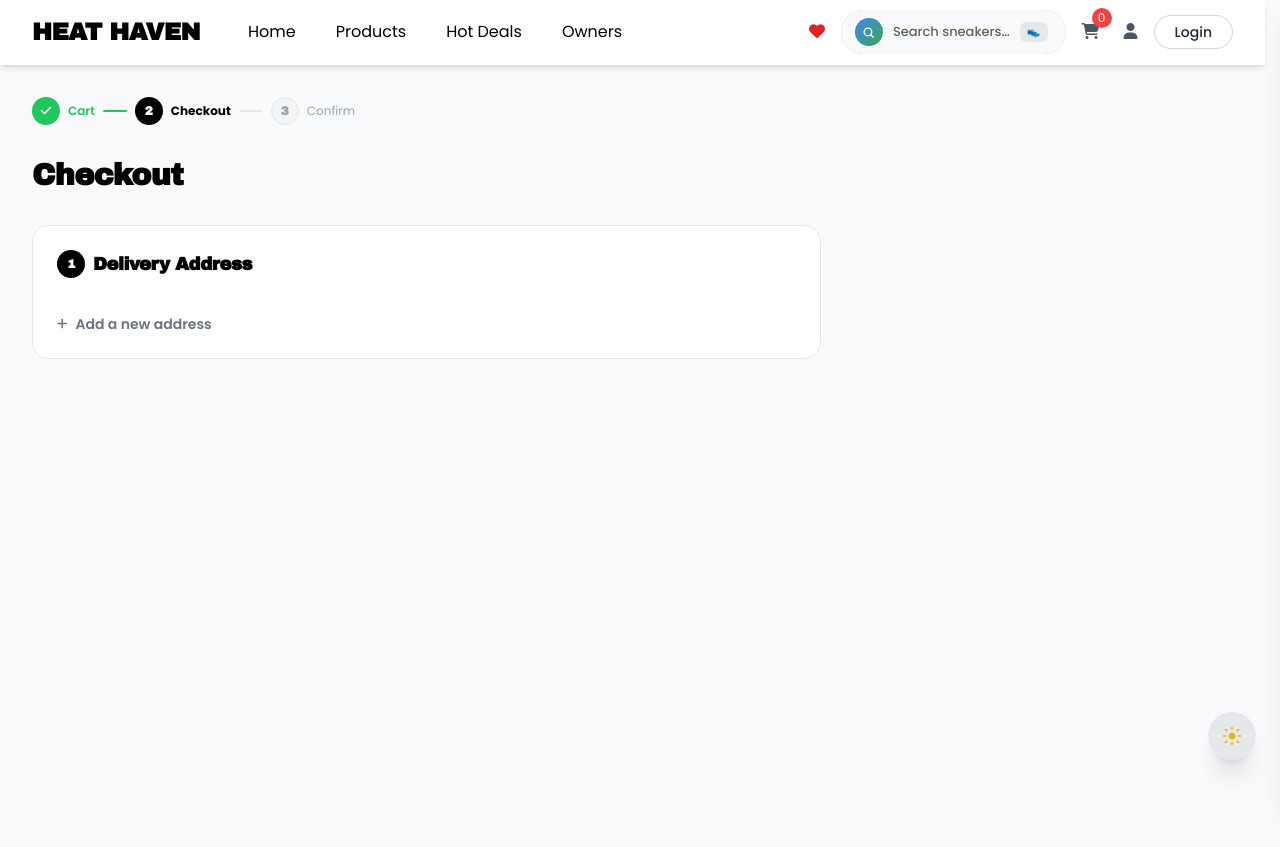
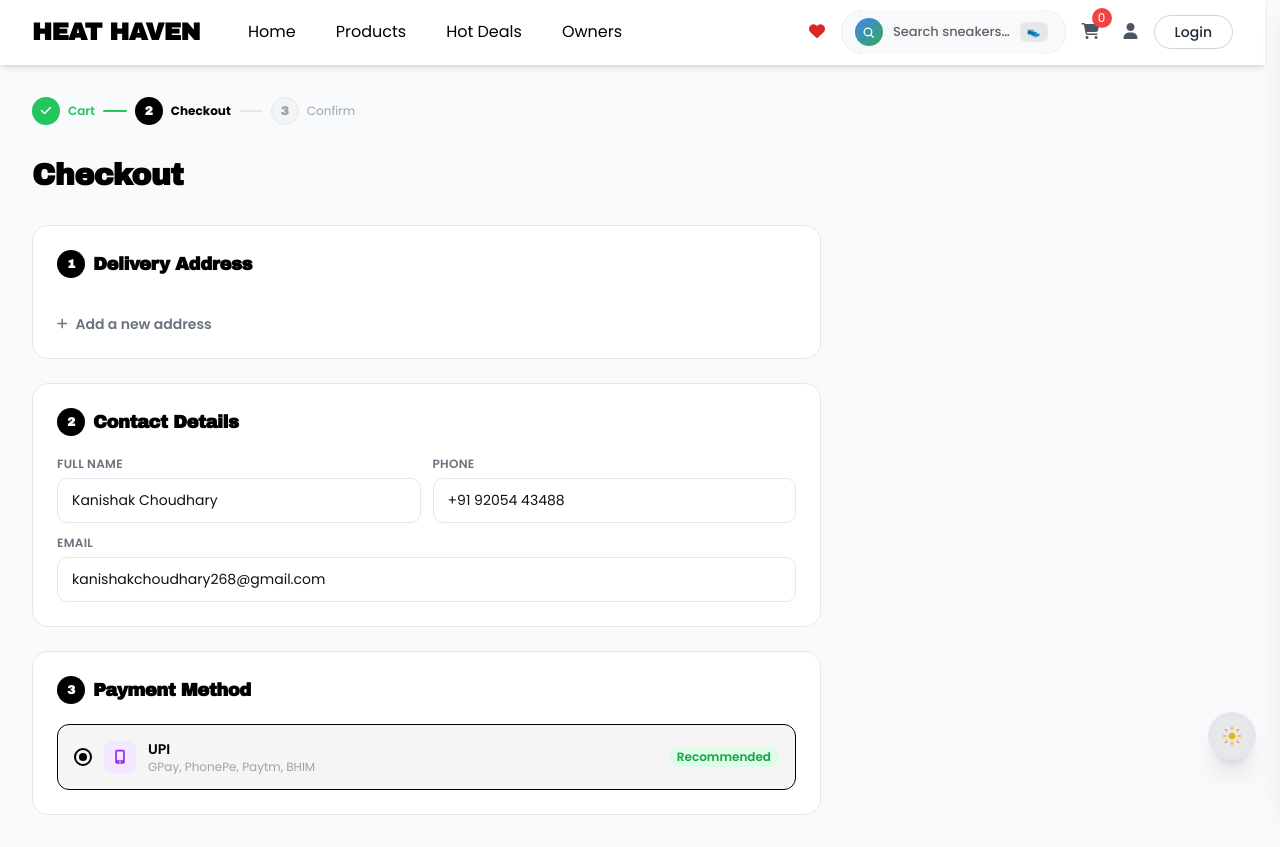
Before and after one commit to JaishreeParashar412/HeatHaven, a plain HTML site: page checkout.html in a window 1280 px wide. Before the commit the page ends 800 px from the top, so only its background shows below. Drawn offline with nearby package versions, Linux system fonts and the light colour scheme.

Commit message:
contact info added

```diff
--- a/checkout.html
+++ b/checkout.html
@@ -398,3 +398,45 @@
           </div>
         </details>
       </div>
+
+      <!-- 2 · Contact Info -->
+      <div class="checkout-section p-6" style="animation-delay:60ms">
+        <h2 class="text-lg font-bold mb-5 dark:text-white flex items-center gap-2">
+          <span class="w-7 h-7 rounded-full bg-black dark:bg-white text-white dark:text-black text-xs font-bold flex items-center justify-center">2</span>
+          Contact Details
+        </h2>
+        <div class="grid grid-cols-1 sm:grid-cols-2 gap-3">
+          <div>
+            <label class="block text-xs font-semibold text-gray-500 dark:text-zinc-500 mb-1.5 uppercase tracking-wide">Full Name</label>
+            <input class="inp" type="text" value="Kanishak Choudhary" />
+          </div>
+          <div>
+            <label class="block text-xs font-semibold text-gray-500 dark:text-zinc-500 mb-1.5 uppercase tracking-wide">Phone</label>
+            <input class="inp" type="tel" value="+91 92054 43488" />
+          </div>
+          <div class="sm:col-span-2">
+            <label class="block text-xs font-semibold text-gray-500 dark:text-zinc-500 mb-1.5 uppercase tracking-wide">Email</label>
+            <input class="inp" type="email" value="kanishakchoudhary268@gmail.com" />
+          </div>
+        </div>
+      </div>
+
+      <!-- 3 · Payment -->
+      <div class="checkout-section p-6" style="animation-delay:120ms">
+        <h2 class="text-lg font-bold mb-5 dark:text-white flex items-center gap-2">
+          <span class="w-7 h-7 rounded-full bg-black dark:bg-white text-white dark:text-black text-xs font-bold flex items-center justify-center">3</span>
+          Payment Method
+        </h2>
+        <div class="flex flex-col gap-3" id="pay-options">
+
+          <div class="pay-card selected" data-pay="upi" onclick="selectPay(this)">
+            <div class="pay-radio"><div class="pay-radio-dot"></div></div>
+            <div class="w-8 h-8 rounded-lg bg-purple-100 dark:bg-purple-950 flex items-center justify-center flex-shrink-0">
+              <i class="fas fa-mobile-screen-button text-purple-600 text-sm"></i>
+            </div>
+            <div class="flex-1">
+              <p class="font-semibold text-sm dark:text-white">UPI</p>
+              <p class="text-xs text-gray-400 dark:text-zinc-500">GPay, PhonePe, Paytm, BHIM</p>
+            </div>
+            <span class="text-xs bg-green-100 dark:bg-green-950 text-green-600 dark:text-green-400 px-2 py-0.5 rounded-full font-semibold">Recommended</span>
+          </div>
```
